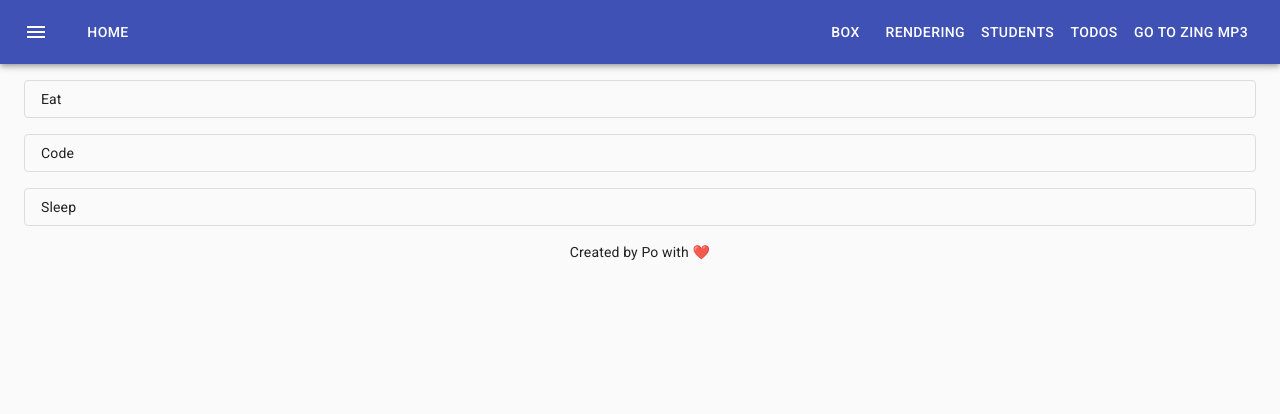
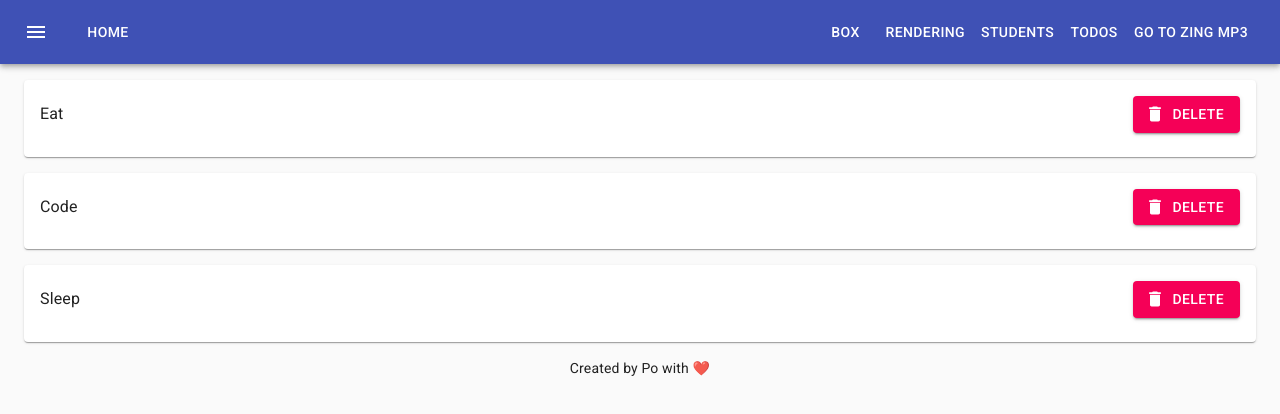
Before and after one commit to paulnguyen-mn/react-labs, a React (Create React App) app: page /todos in a window 1280 px wide. Shown: the top 414 px of the page. Built offline with nearby package versions, Linux system fonts and the light colour scheme.

Commit message:
10 - Styles for todo p1

```diff
--- a/src/features/Todo/components/TodoList/index.jsx
+++ b/src/features/Todo/components/TodoList/index.jsx
@@ -1,13 +1,16 @@
 import React from 'react';
 import PropTypes from 'prop-types';
-import { makeStyles } from '@material-ui/core';
+import { Box, Button, Card, CardContent, makeStyles, Typography } from '@material-ui/core';
+import { Delete } from '@material-ui/icons';
 
 TodoList.propTypes = {
   todoList: PropTypes.array,
+  onRemove: PropTypes.func,
 };
 
 TodoList.defaultProps = {
   todoList: [],
+  onRemove: null,
 };
 
 const useStyles = makeStyles(() => ({
@@ -17,22 +20,36 @@ const useStyles = makeStyles(() => ({
   },
 
   item: {
-    padding: '.5rem 1rem',
     margin: '1rem 0',
-
-    border: '1px solid #ddd',
-    borderRadius: '4px',
   },
 }));
 
-function TodoList({ todoList }) {
+function TodoList({ todoList, onRemove }) {
   const classes = useStyles();
 
   return (
     <ul className={classes.root}>
       {todoList.map((todo) => (
         <li className={classes.item} key={todo.id}>
-          {todo.value}
+          <Card>
+            <CardContent>
+              <Box display="flex" justifyContent="space-between" alignItems="center">
+                <Typography component="p" variant="body1">
+                  {todo.value}
+                </Typography>
+
+                <Button
+                  variant="contained"
+                  color="secondary"
+                  className={classes.button}
+                  startIcon={<Delete />}
+                  onClick={() => onRemove && onRemove(todo)}
+                >
+                  Delete
+                </Button>
+              </Box>
+            </CardContent>
+          </Card>
         </li>
       ))}
     </ul>
--- a/src/features/Todo/index.jsx
+++ b/src/features/Todo/index.jsx
@@ -11,9 +11,26 @@ function TodoFeature(props) {
     { id: '3', value: 'Sleep' },
   ]);
 
+  const handleRemoveClick = (todo) => {
+    setTodoList((currentList) => currentList.filter((x) => x.id !== todo.id));
+  };
+
+  const handleFormSubmit = (formValues) => {
+    // Push to todoList
+    setTodoList((currentList) => {
+      // New item
+      const newTodo = {
+        id: new Date().getTime().toString(),
+        value: formValues.value,
+      };
+
+      return [...currentList, newTodo];
+    });
+  };
+
   return (
     <Container fixed>
-      <TodoList todoList={todoList} />
+      <TodoList todoList={todoList} onRemove={handleRemoveClick} />
     </Container>
   );
 }
```
